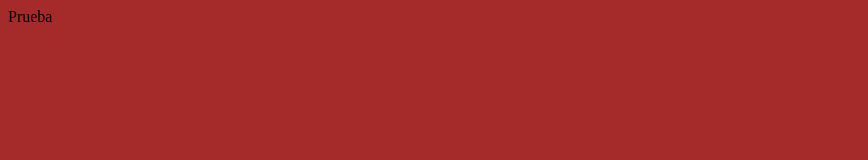
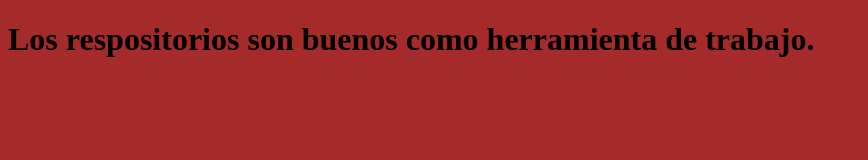
Before and after one commit to ajofre-dev/miprimerrepo, a plain HTML site: page index.html in a window 1280 px wide. Shown: the whole page, without its empty margins (0-868 px from the left). Drawn offline with Linux system fonts and the light colour scheme.

Commit message:
Prueba borrado

```diff
--- a/index.html
+++ b/index.html
@@ -4,10 +4,12 @@
     <meta charset="UTF-8">
     <meta name="viewport" content="width=device-width, initial-scale=1.0">
     <link rel="stylesheet" href="style.css">
-    <title>Mi primer repo.</title>
+    <title>Mi primer repositorio</title>
 </head>
 <body>
-    Prueba
+    <h1>
+        Los respositorios son buenos como herramienta de trabajo.
+    </h1>
 
 </body>
 </html>
```
Also changed, not shown: Prubea.html (deleted, +0 -1 lines).
